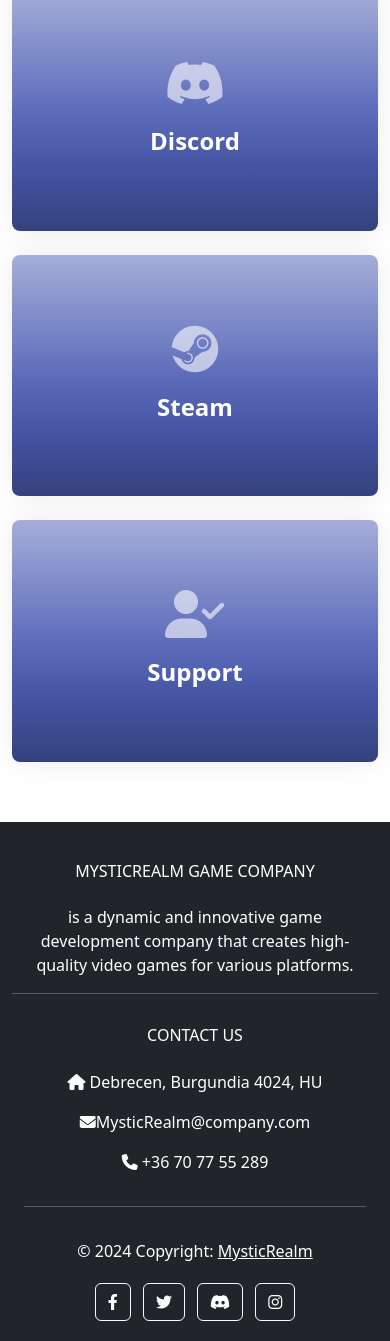
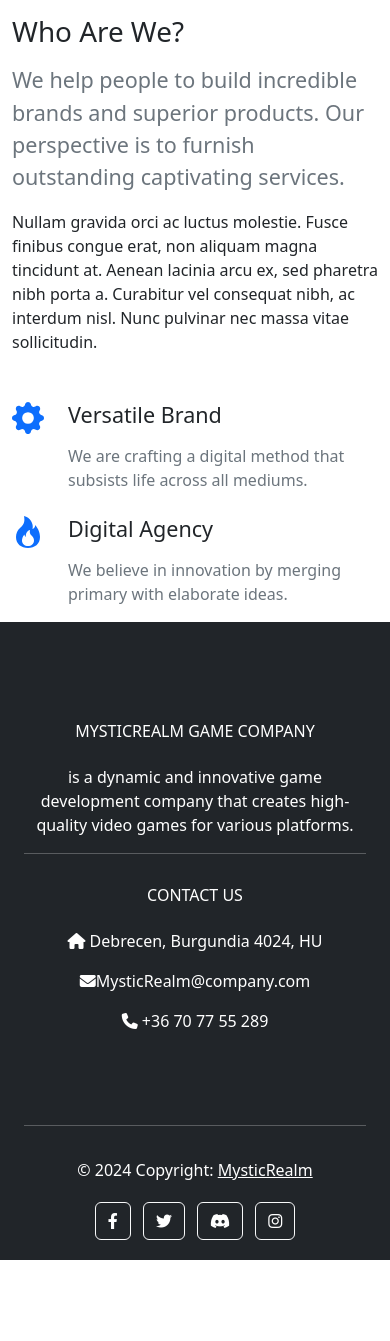
Before and after one commit to PataiSzabolcs7/MysticRealm, a PHP site: page / in a window 390 px wide. Shown: the part 526-1867 px from the top of the page. After the commit the page ends 1786 px from the top, so only its background shows below. Run offline with PHP 8.4, Linux system fonts and the light colour scheme; the visitor is signed in with stand-in values (Sample User, id 1).

Commit message:
About us started

```diff
--- a/MysticRealm/Css/home.css
+++ b/MysticRealm/Css/home.css
@@ -2,117 +2,43 @@
     font-family:fantasy;
     -webkit-text-stroke-width: 2px;
     -webkit-text-stroke-color: black;
-    font-size: 25px;
+    font-size: 55px;
 }
 .pfamily{
     font-family: cursive;
-    font-style: italic;
-    font-size: 10px;
-    -webkit-text-stroke-width: 1px;
-    -webkit-text-stroke-color: black;
+    font-style: bold;
+    font-size: 25.5px;
 }
 .h1colors{
     color:#4453a1;
 }
-/*------Hero------*/
-.hero {
-    width: 100%;
-    position: relative;
-    background: var(--color-primary);
-    padding: 60px 0 0 0;
-  }
-  .hero h2 {
-    font-size: 48px;
-    font-weight: 700;
-    margin-bottom: 20px;
-    color: #fff;
+/*--------------------------------------------------------------
+# Sections & Section Header
+--------------------------------------------------------------*/
+section {
+  padding: 60px 0;
+  overflow: hidden;
 }
 
-  .hero p {
-    color: rgba(255, 255, 255, 0.6);
-    font-weight: 400;
-    margin-bottom: 30px;
+.section-header {
+  text-align: center;
+  padding-bottom: 40px;
 }
 
-
-  @media (max-width: 640px) {
-    .hero h2 {
-      font-size: 36px;
+.section-header h2 {
+  font-size: 48px;
+  font-weight: 300;
+  margin-bottom: 20px;
+  color: var(--color-secondary);
 }
 
+.section-header p {
+  margin: 0 auto;
+  color: var(--color-secondary);
 }
 
-  .hero .icon-boxes {
-    padding-bottom: 60px;
-  }
-
-  @media (min-width: 1200px) {
-    .hero .icon-boxes:before {
-      content: "";
-      position: absolute;
-      bottom: 0;
-      left: 0;
-      right: 0;
-      height: calc(50% + 20px);
-      background-color: #fff;
+@media (min-width: 1280px) {
+  .section-header p {
+    max-width: 80%;
   }
 }
-
-  .hero .icon-box {
-    padding: 60px 30px;
-    position: relative;
-    overflow: hidden;
-        /* fallback for old browsers */
-    background: #fccb90;
-
-        /* Chrome 10-25, Safari 5.1-6 */
-    background: -webkit-linear-gradient(to bottom,#a5aed9,#818dca,#5e6dbb,#4453a1,#35417e);
-
-        /* W3C, IE 10+/ Edge, Firefox 16+, Chrome 26+, Opera 12+, Safari 7+ */
-    background: linear-gradient(to bottom,#a5aed9,#818dca,#5e6dbb,#4453a1,#35417e);
-    box-shadow: 0 0 29px 0 rgba(0, 0, 0, 0.08);
-    transition: all 0.3s ease-in-out;
-    border-radius: 8px;
-    z-index: 1;
-    height: 100%;
-    width: 100%;
-    text-align: center;
-  }
-
-  .hero .icon-box .title {
-    font-weight: 700;
-    margin-bottom: 15px;
-    font-size: 24px;
-  }
-
-  .hero .icon-box .title a {
-    color: #fff;
-    transition: 0.3s;
-    text-decoration: none;
-  }
-
-  .hero .icon-box .icon {
-    margin-bottom: 20px;
-    padding-top: 10px;
-    display: inline-block;
-    transition: all 0.3s ease-in-out;
-    font-size: 48px;
-    line-height: 1;
-    color: rgba(255, 255, 255, 0.6);
-  }
-
-  .hero .icon-box:hover {
-    background: #fccb90;
-
-        /* Chrome 10-25, Safari 5.1-6 */
-    background: -webkit-linear-gradient(to bottom,#5e6dbb,#4453a1,#35417e);
-
-        /* W3C, IE 10+/ Edge, Firefox 16+, Chrome 26+, Opera 12+, Safari 7+ */
-    background: linear-gradient(to bottom,#5e6dbb,#4453a1,#35417e);
-  }
-
-  .hero .icon-box:hover .title a,
-  .hero .icon-box:hover .icon {
-    color: #fff;
-    text-decoration: none;
-  }
--- a/MysticRealm/Css/login.css
+++ b/MysticRealm/Css/login.css
@@ -1,11 +1,11 @@
 .gradient-custom-2 {
-/* fallback for old browsers */
+
 background: #fccb90;
 
-/* Chrome 10-25, Safari 5.1-6 */
+
 background: -webkit-linear-gradient(to bottom,#a5aed9,#818dca,#5e6dbb,#4453a1,#35417e);
 
-/* W3C, IE 10+/ Edge, Firefox 16+, Chrome 26+, Opera 12+, Safari 7+ */
+
 background: linear-gradient(to right,#a5aed9,#818dca,#5e6dbb,#4453a1,#35417e);
 }
 
--- a/MysticRealm/Layout/home.php
+++ b/MysticRealm/Layout/home.php
@@ -23,38 +23,52 @@
     </div>
   </div>
 </div>
-<section id="hero" class="hero">
-    <div class="icon-boxes position-relative">
-        <div class="container position-relative">
-            <div class="row gy-4 mt-5">
-            <div class="col-xl-3 col-md-6" data-aos="fade-up" data-aos-delay="100">
-                <div class="icon-box">
-                <div class="icon"><i class="fa-solid fa-shop"></i></div>
-                <h4 class="title"><a href="" class="stretched-link">In-Game Shop</a></h4>
+<section class="py-3 py-md-5 py-xl-8">
+<div class="section-header">
+  <h2>About Us</h2>
+</div>
+  <div class="container">
+    <div class="row gy-3 gy-md-4 gy-lg-0 align-items-lg-center">
+      <div class="col-12 col-lg-6 col-xl-5">
+        <img class="img-fluid rounded" loading="lazy" src="./Img/team-1.jpg" alt="">
+      </div>
+      <div class="col-12 col-lg-6 col-xl-7">
+        <div class="row justify-content-xl-center">
+          <div class="col-12 col-xl-11">
+            <h2 class="h1 mb-3">Who Are We?</h2>
+            <p class="lead fs-4 text-secondary mb-3">We help people to build incredible brands and superior products. Our perspective is to furnish outstanding captivating services.</p>
+            <p class="mb-5">Nullam gravida orci ac luctus molestie. Fusce finibus congue erat, non aliquam magna tincidunt at. Aenean lacinia arcu ex, sed pharetra nibh porta a. Curabitur vel consequat nibh, ac interdum nisl. Nunc pulvinar nec massa vitae sollicitudin.</p>
+            <div class="row gy-4 gy-md-0 gx-xxl-5X">
+              <div class="col-12 col-md-6">
+                <div class="d-flex">
+                  <div class="me-4 text-primary">
+                    <svg xmlns="http://www.w3.org/2000/svg" width="32" height="32" fill="currentColor" class="bi bi-gear-fill" viewBox="0 0 16 16">
+                      <path d="M9.405 1.05c-.413-1.4-2.397-1.4-2.81 0l-.1.34a1.464 1.464 0 0 1-2.105.872l-.31-.17c-1.283-.698-2.686.705-1.987 1.987l.169.311c.446.82.023 1.841-.872 2.105l-.34.1c-1.4.413-1.4 2.397 0 2.81l.34.1a1.464 1.464 0 0 1 .872 2.105l-.17.31c-.698 1.283.705 2.686 1.987 1.987l.311-.169a1.464 1.464 0 0 1 2.105.872l.1.34c.413 1.4 2.397 1.4 2.81 0l.1-.34a1.464 1.464 0 0 1 2.105-.872l.31.17c1.283.698 2.686-.705 1.987-1.987l-.169-.311a1.464 1.464 0 0 1 .872-2.105l.34-.1c1.4-.413 1.4-2.397 0-2.81l-.34-.1a1.464 1.464 0 0 1-.872-2.105l.17-.31c.698-1.283-.705-2.686-1.987-1.987l-.311.169a1.464 1.464 0 0 1-2.105-.872l-.1-.34zM8 10.93a2.929 2.929 0 1 1 0-5.86 2.929 2.929 0 0 1 0 5.858z" />
+                    </svg>
+                  </div>
+                  <div>
+                    <h4 class="mb-3">Versatile Brand</h4>
+                    <p class="text-secondary mb-0">We are crafting a digital method that subsists life across all mediums.</p>
+                  </div>
                 </div>
-            </div><!--End Icon Box -->
-
-            <div class="col-xl-3 col-md-6" data-aos="fade-up" data-aos-delay="200">
-                <div class="icon-box">
-                <div class="icon"><i class="fa-brands fa-discord"></i></div>
-                <h4 class="title"><a href="" class="stretched-link">Discord</a></h4>
+              </div>
+              <div class="col-12 col-md-6">
+                <div class="d-flex">
+                  <div class="me-4 text-primary">
+                    <svg xmlns="http://www.w3.org/2000/svg" width="32" height="32" fill="currentColor" class="bi bi-fire" viewBox="0 0 16 16">
+                      <path d="M8 16c3.314 0 6-2 6-5.5 0-1.5-.5-4-2.5-6 .25 1.5-1.25 2-1.25 2C11 4 9 .5 6 0c.357 2 .5 4-2 6-1.25 1-2 2.729-2 4.5C2 14 4.686 16 8 16Zm0-1c-1.657 0-3-1-3-2.75 0-.75.25-2 1.25-3C6.125 10 7 10.5 7 10.5c-.375-1.25.5-3.25 2-3.5-.179 1-.25 2 1 3 .625.5 1 1.364 1 2.25C11 14 9.657 15 8 15Z" />
+                    </svg>
+                  </div>
+                  <div>
+                    <h4 class="mb-3">Digital Agency</h4>
+                    <p class="text-secondary mb-0">We believe in innovation by merging primary with elaborate ideas.</p>
+                  </div>
                 </div>
-            </div><!--End Icon Box -->
-
-            <div class="col-xl-3 col-md-6" data-aos="fade-up" data-aos-delay="300">
-                <div class="icon-box">
-                <div class="icon"><i class="fa-brands fa-steam"></i></div>
-                <h4 class="title"><a href="" class="stretched-link">Steam</a></h4>
-                </div>
-            </div><!--End Icon Box -->
-
-            <div class="col-xl-3 col-md-6" data-aos="fade-up" data-aos-delay="500">
-                <div class="icon-box">
-                <div class="icon"><i class="fa-solid fa-user-check"></i></div>
-                <h4 class="title"><a href="" class="stretched-link">Support</a></h4>
-                </div>
-            </div><!--End Icon Box -->
+              </div>
             </div>
+          </div>
         </div>
+      </div>
     </div>
+  </div>
 </section>
```
Lines whose indentation alone changed are shown as unchanged.
